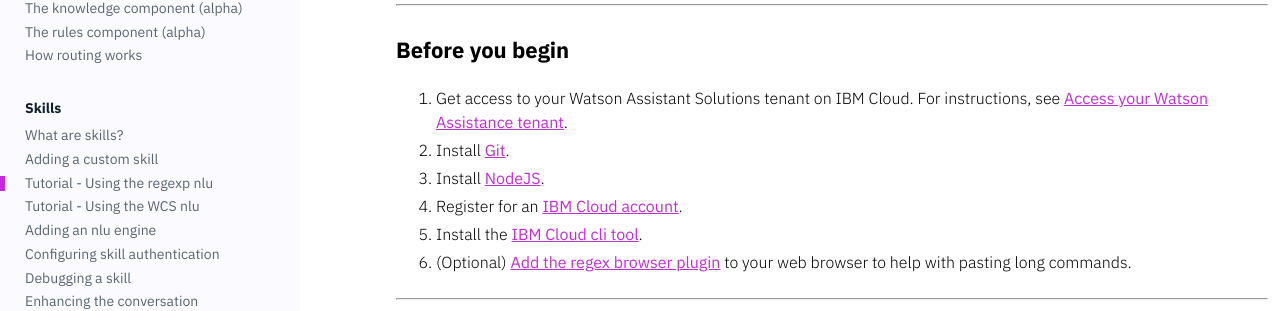
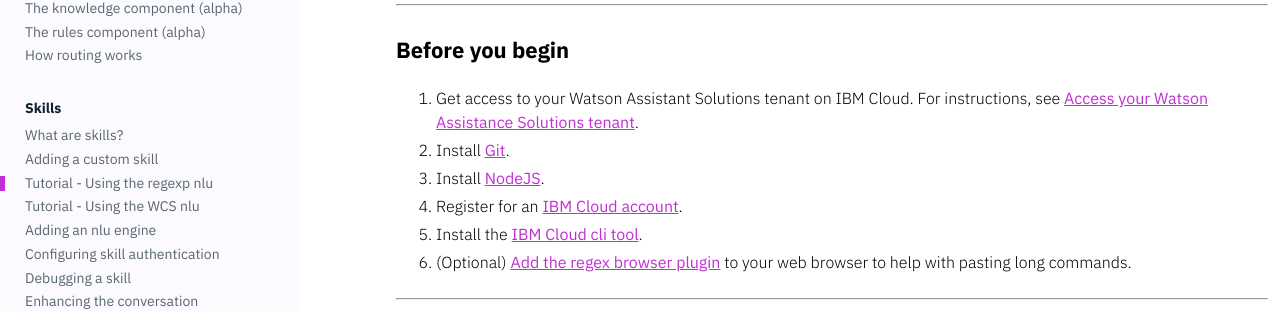
Before and after one commit to Watson-Personal-Assistant/developer, a Jekyll site: the page built from _content/skill/build-skill.md, in a window 1280 px wide. Shown: the part 456-767 px from the top of the page. Built offline with Jekyll 4.4.1, drawn with Linux system fonts in a browser that asks for light colours; some web fonts are replaced.

Commit message:
Updated name

```diff
--- a/_content/skill/build-skill.md
+++ b/_content/skill/build-skill.md
@@ -13,7 +13,7 @@
 
 ---
 ### Before you begin
-1. Get access to your Watson Assistant Solutions tenant on IBM Cloud.  For instructions, see [Access your Watson Assistance  tenant]({{site.baseurl}}/get-started/get-api-key/).
+1. Get access to your Watson Assistant Solutions tenant on IBM Cloud.  For instructions, see [Access your Watson Assistance Solutions tenant]({{site.baseurl}}/get-started/get-api-key/).
 2. Install [Git](https://git-scm.com/downloads).
 3. Install [NodeJS](https://nodejs.org/dist/).
 4. Register for an [IBM Cloud account](https://www.ibm.com/account/us-en/signup/register.html).
```
